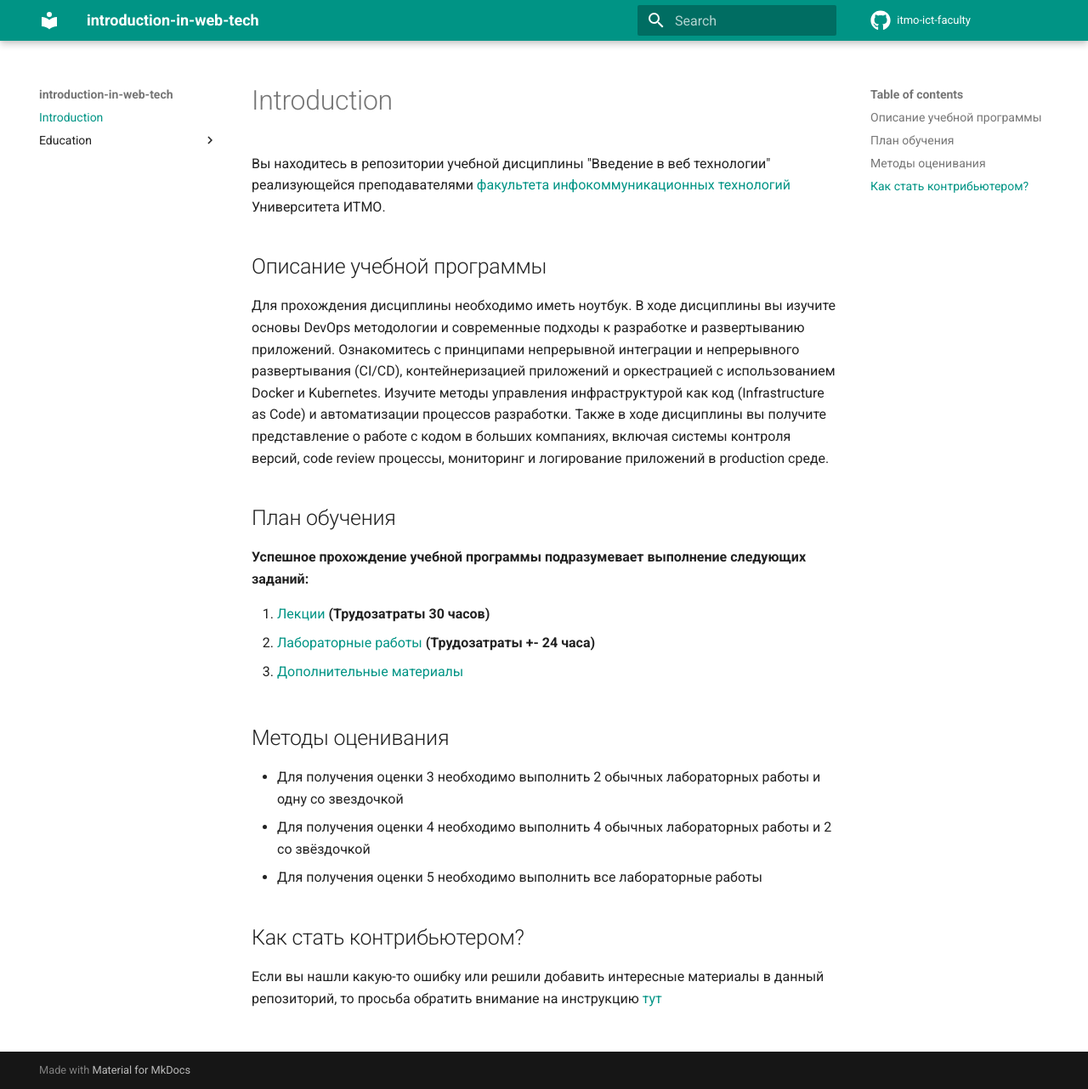
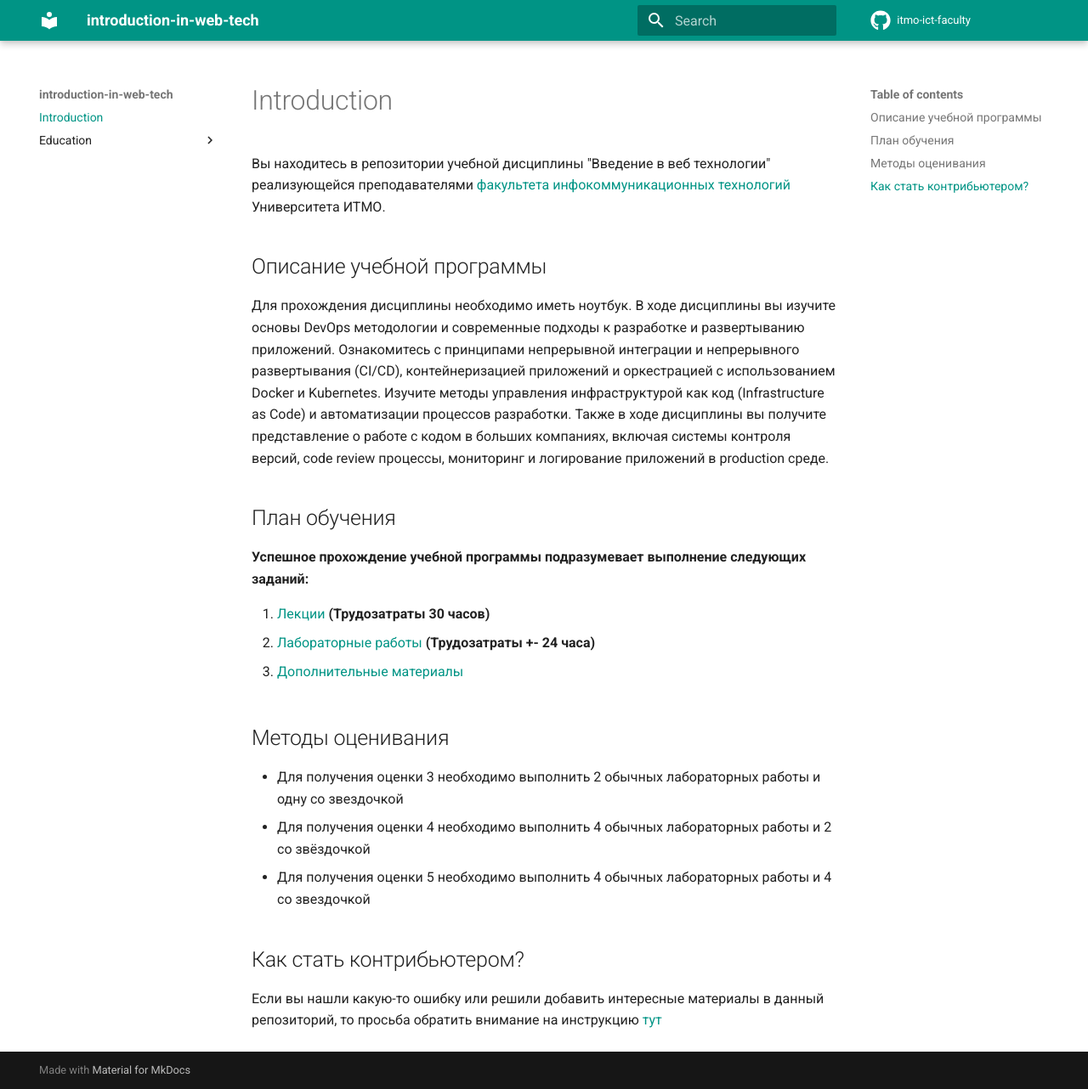
Before and after one commit to itmo-ict-faculty/introduction-in-web-tech, an MkDocs documentation site: the page built from docs/index.md, in a window 1280 px wide and 1282 px high. Shown: the whole window at 85% size. Built offline with MkDocs 1.6.1 and Material for MkDocs 9.7.7, drawn with Linux system fonts in a browser that asks for light colours; comment, search, counter and statistics services are not loaded.

```diff
--- a/docs/index.md
+++ b/docs/index.md
@@ -15,7 +15,7 @@
 ## Методы оценивания
 - Для получения оценки 3 необходимо выполнить 2 обычных лабораторных работы и одну со звездочкой
 - Для получения оценки 4 необходимо выполнить 4 обычных лабораторных работы и 2 со звёздочкой
-- Для получения оценки 5 необходимо выполнить все лабораторные работы
+- Для получения оценки 5 необходимо выполнить 4 обычных лабораторных работы и 4 со звездочкой
 
 
 ## Как стать контрибьютером?
```
